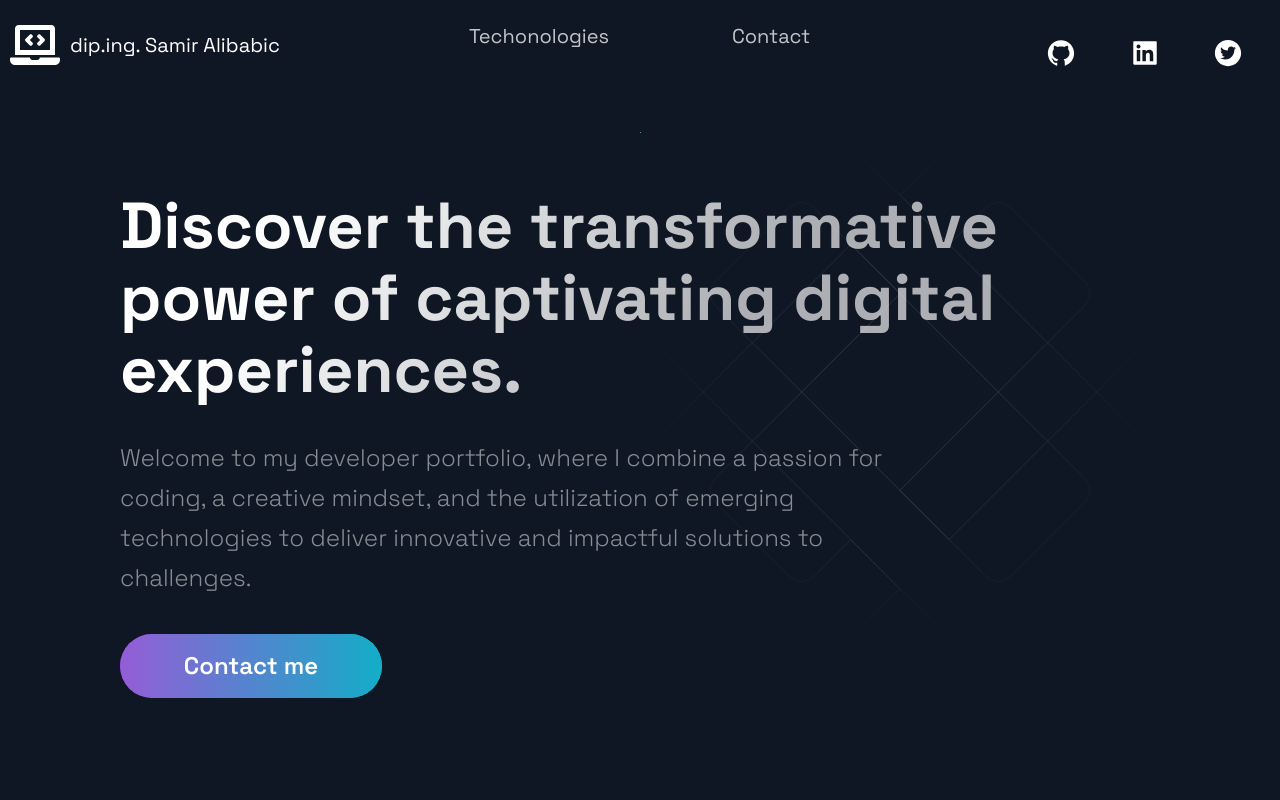
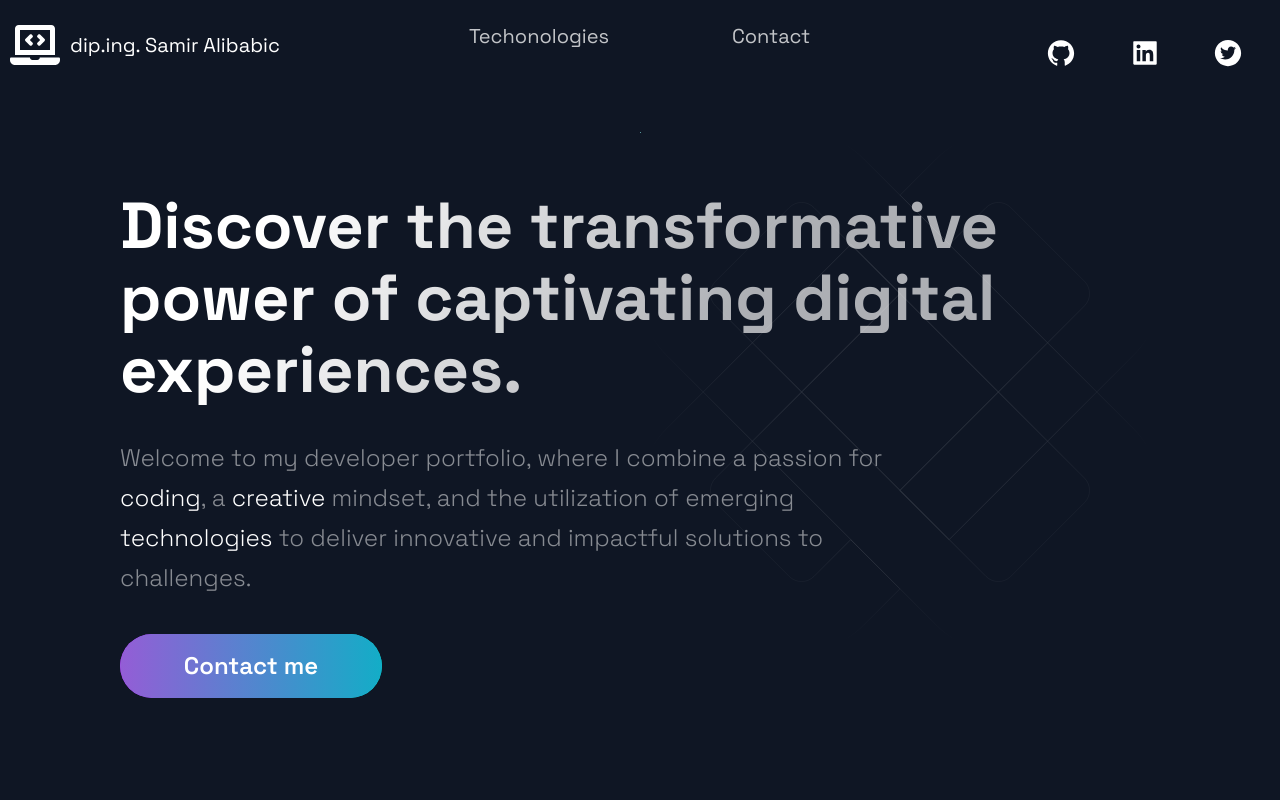
Before and after one commit to samiralibabic/portfolio, a Next.js app: page / in a window 1280 px wide. Shown: the top 800 px of the page. Built offline with nearby package versions, Linux system fonts and the light colour scheme.

Commit message:
Added links to github, blog and internal tech section to hero section text.

```diff
--- a/src/components/Hero/Hero.js
+++ b/src/components/Hero/Hero.js
@@ -11,8 +11,10 @@ const Hero = (props) => (
       Discover the transformative power of captivating digital experiences.
     </SectionTitle>
     <SectionText>
-        Welcome to my developer portfolio, where I combine a passion for coding,
-        a creative mindset, and the utilization of emerging technologies to deliver
+      Welcome to my developer portfolio, where I combine a passion for <Link href="https://github.com/samiralibabic"
+      style={{ color: "white" }} target='_blank'> coding</Link>, a <Link href="https://samiralibabic.hashnode.dev/"
+      style={{ color: "white" }} target='_blank'>creative</Link> mindset, and the utilization of emerging <Link href='#tech'
+      style={{ color: "white" }} scroll={false}>technologies</Link> to deliver
       innovative and impactful solutions to challenges.
     </SectionText>
     <Button onClick={() => window.location = '#contact'}>Contact me</Button>
```
Lines whose indentation alone changed are shown as unchanged.
